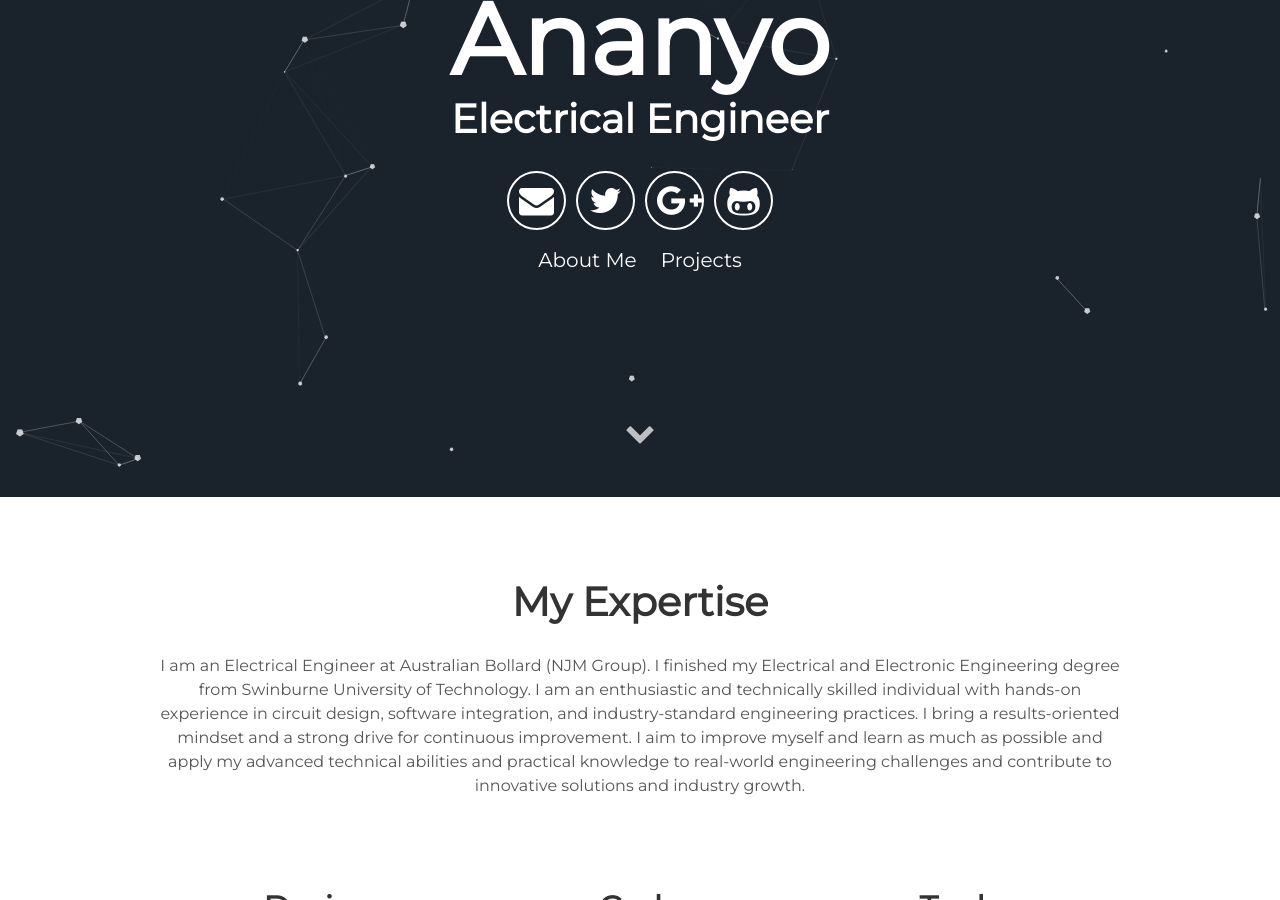
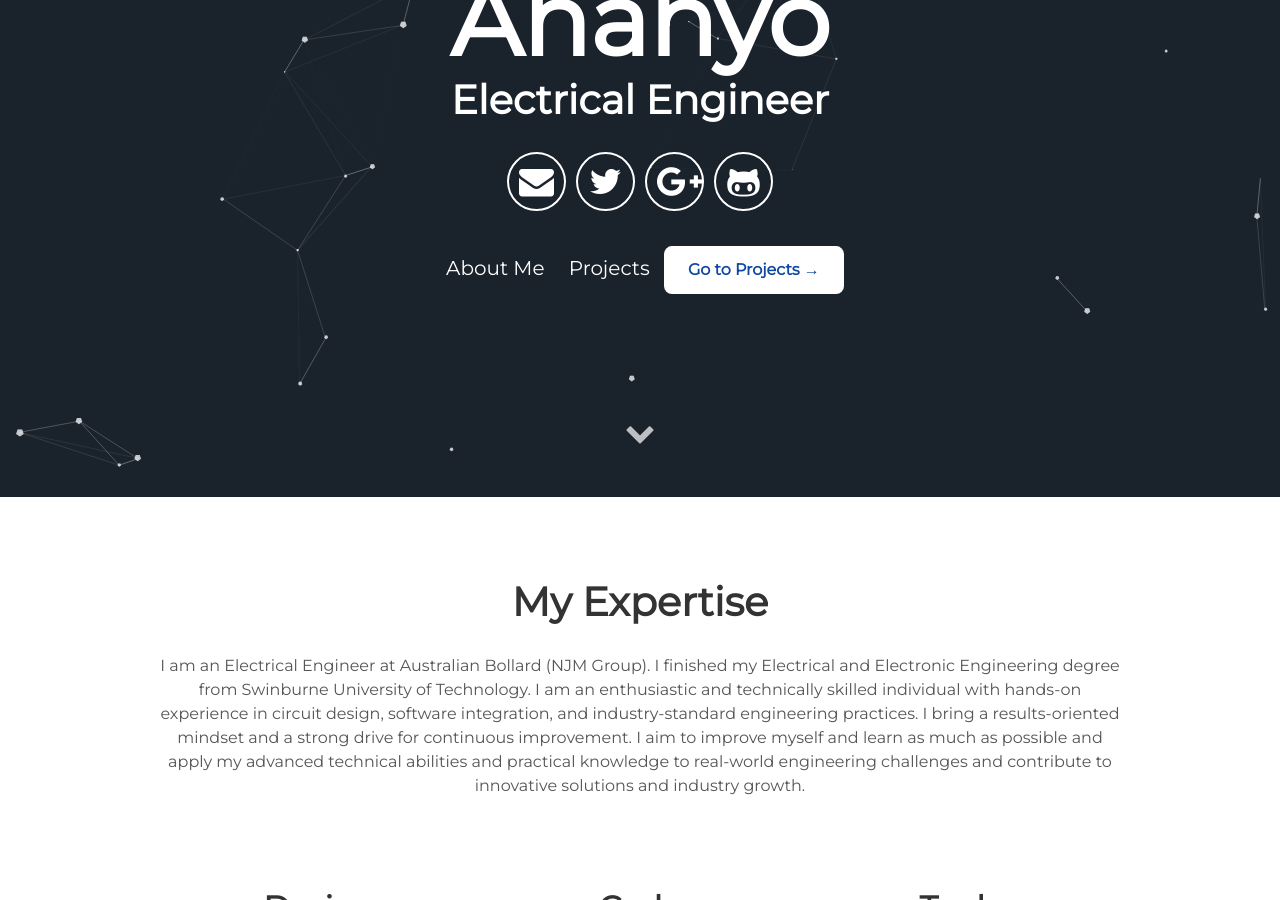
Before and after one commit to git-REX/git-rex.github.io, a Jekyll site: the page built from index.html, in a window 1280 px wide and 900 px high, scrolled down 403 px. Built offline with Jekyll 4.4.1, drawn with Linux system fonts in a browser that asks for light colours.

Commit message:
Added real Go to Projects button

```diff
--- a/_includes/header.html
+++ b/_includes/header.html
@@ -13,6 +13,7 @@
       <div class="header-links">
         <a class="link" href="#about" data-scroll>About Me</a>
         <a class="link" href="#projects" data-scroll>Projects</a>
+        <a href="/blog" style="margin-top:20px;display:inline-block;padding:12px 24px;background:#ffffff;color:#0d47a1;border-radius:8px;text-decoration:none;font-weight:bold;">Go to Projects →</a>
       </div>
   </div>
   <a class="down" href="#about" data-scroll><i class="icon fa fa-chevron-down" aria-hidden="true"></i></a>
```
